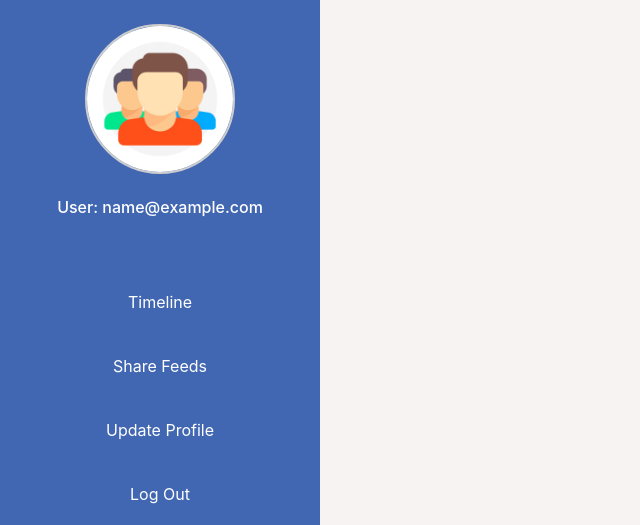
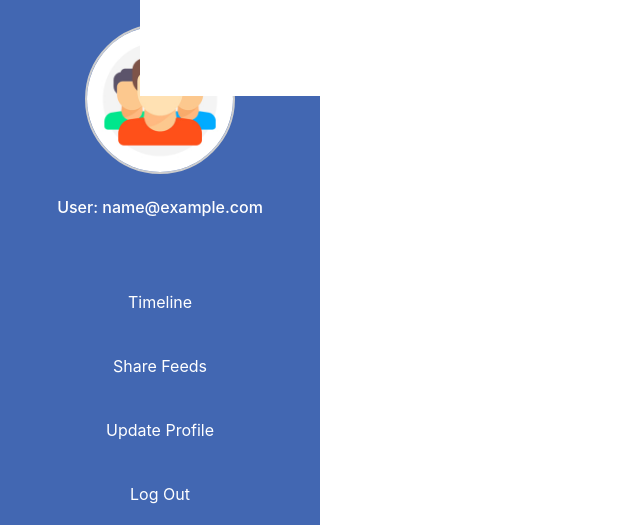
Before and after one commit to anilrai01/CRUD-App-using-PHP, a PHP site: page /home.php in a window 1280 px wide. Shown: the top 525 px of the page, without its empty margins (0-640 px from the left). Run offline with PHP 8.4, Linux system fonts and the light colour scheme; the visitor is signed in with stand-in values (Sample User, id 1); data that the repository does not hold is empty.

Commit message:
Added UI component

```diff
--- a/css/loggedStyle.css
+++ b/css/loggedStyle.css
@@ -4,14 +4,28 @@ body{
 }
 
 .dash{
-    /* position: fixed; */
+    position: fixed;
+    top: 0;
+    left: 0;
+    height: 110vh;
+    width: 400px;
+
     overflow: hidden;
-    height: 100%;
     bottom: 0;
     background-color: rgba(66, 103, 178, 1) !important;
     padding: 0;
-    height: 100vh;
+
 }
+
+.rightPlank{
+    position: absolute;
+    top: 0;
+    right: 0;
+    background: #fff !important;
+}
+
+
+
 .profImage{
     width: 100%;
     height: 250px;
--- a/home.php
+++ b/home.php
@@ -18,7 +18,7 @@
   <body>
 
     <div class="container-fluid">
-        <div class="row">
+
             <!-- DashBoard -->
             <div class="col-md-3 dash">
 
@@ -37,6 +37,7 @@
                         <button class = "ownBtn" name = "memories"> Timeline </button>
                         <button class = "ownBtn" name = "postFeed"> Share Feeds </button>
                         <button class = "ownBtn" name = "profile"> Update Profile </button>
+                        <!-- <button class = "ownBtn" name = "profile"> Send Email </button> -->
                         <button class = "ownBtn" name = "logout"> Log Out </button>
                     </form>
                 </div>
@@ -44,9 +45,9 @@
             </div>
 
             <!-- Content -->
-            <div class="col-md-9 rightPlank">
 
-                <div class="container mt-5 p-5 dashField">
+
+                <div class="container p-5 dashField rightPlank">
 
                     <?php include('timeline.php');  ?>
 
@@ -84,9 +85,9 @@
                 </div>
 
             </div>
-        </div>
 
-    </div>
+
+
 
     <!-- Optional JavaScript -->
     <!-- jQuery first, then Popper.js, then Bootstrap JS -->
--- a/uploadShareFeed.php
+++ b/uploadShareFeed.php
@@ -32,13 +32,15 @@ if(isset($_POST['uploadFeed'])){
                 $fileDestination = 'img/FeedUploads/'.$fileNewName;
                 $stats = move_uploaded_file($fileTempName, $fileDestination);
                 // echo $title."<br>".$description."<br>".$fileNewName;
-                $query = "INSERT INTO timeline(title,descTime,img,ids)values('$title', '$description', '$fileDestination', '$id');";
+                $query = "INSERT INTO timeline(title,descTime,img,ids)values('$title', '$description', '$fileDestination', '$id')";
                 // echo "<br>".$query;
                 if(mysqli_query($connect, $query)){
                     echo "Files Uploaded Successfully";
                     // header("refresh: 2; Location: home.php");
                     header("refresh: 2; url=home.php");
 
+                }else{
+                    echo "Failed to upload";
                 }
 
                 // header("Location: home.php?uploadSuccess");
```
Also changed, not shown: postUP.php (+4 -4 lines), img/FeedUploads/5d2a0109124ec5.32486155.jpg (added), img/FeedUploads/5d2a0287e4a959.00555870.jpg (added), img/FeedUploads/5d2a0399bd6cf0.69179461.gif (added), img/FeedUploads/5d2a03ef643455.56599411.jpg (added), img/FeedUploads/5d2a040e776bf5.87826705.jpg (added), img/FeedUploads/5d2a046a4390a5.13232084.gif (added), img/FeedUploads/5d2a057d6cd8b6.65243821.png (added), img/FeedUploads/5d2a059f521293.65654255.jpg (added), img/FeedUploads/5d2a05e4dec7c1.08328791.png (added), img/LEGEND.jpg (added), img/TNS.jpg (added), img/tsn.png (added).
